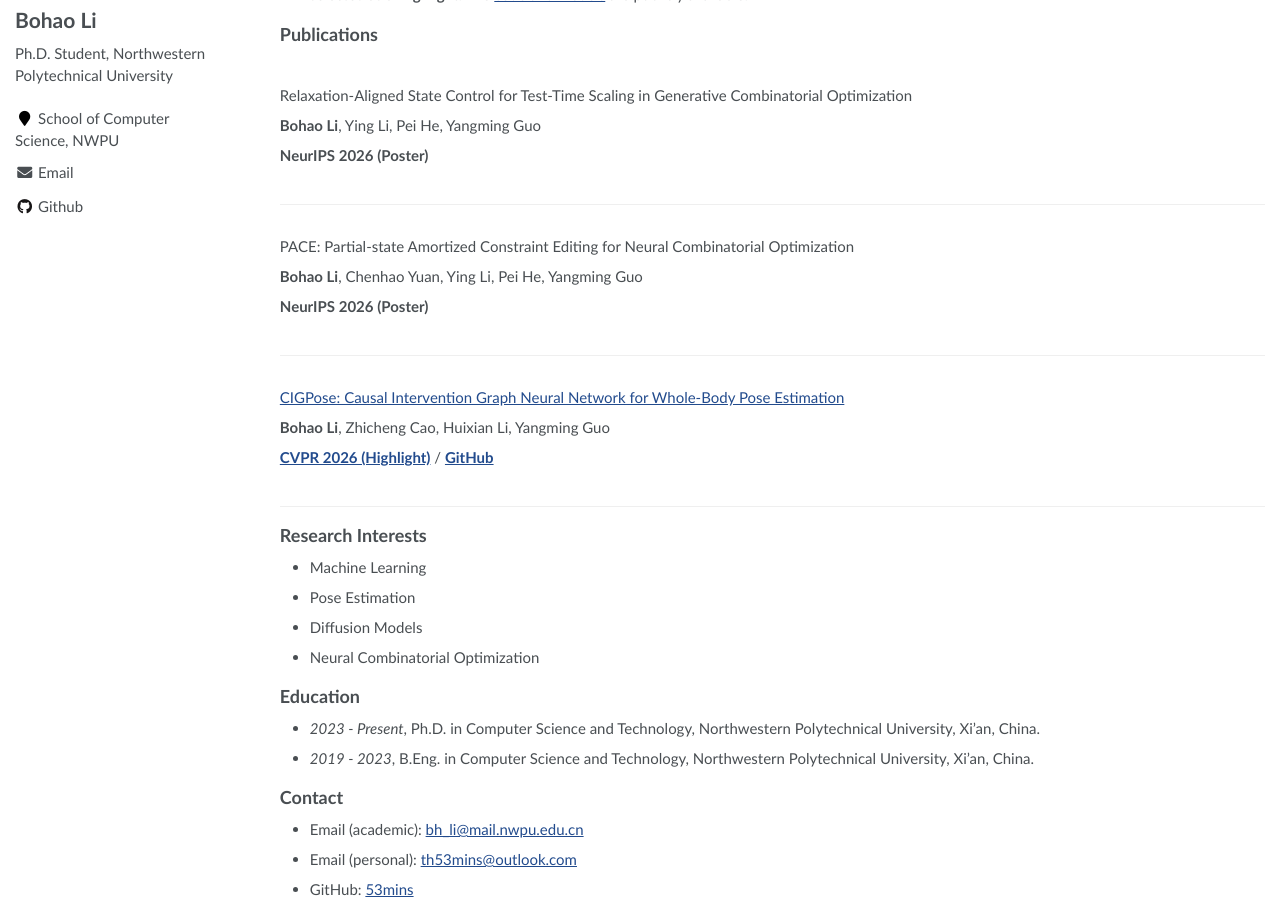
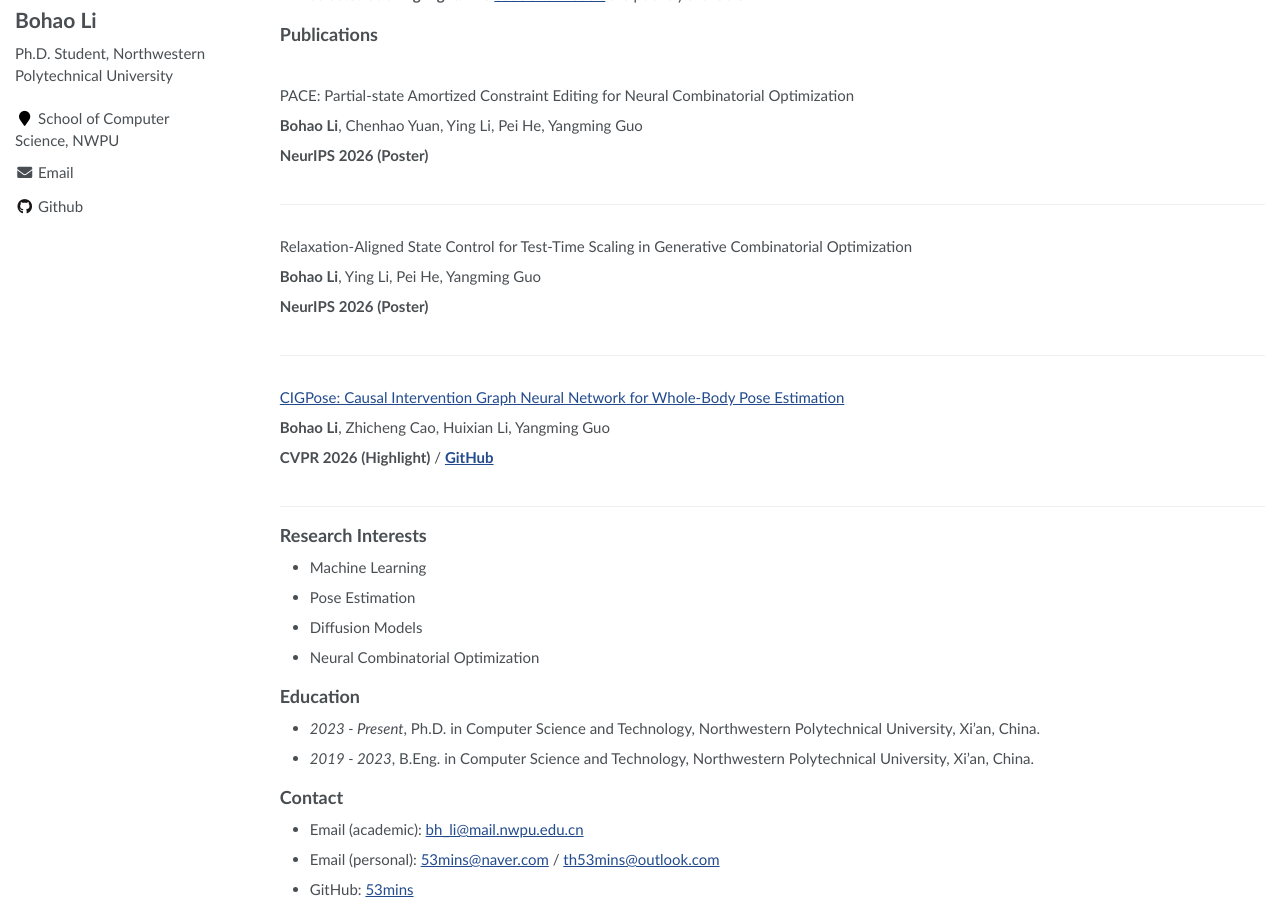
Before and after one commit to 53mins/BohaoLi, a Jekyll site: the page built from _pages/about.md, in a window 1280 px wide and 1184 px high, cut to the strip 269-1184 px from the top of the window. Built offline with Jekyll 4.4.1, drawn with Linux system fonts in a browser that asks for light colours; part of the change alters nothing that is shown.

Commit message:
modified:   _pages/about.md

```diff
--- a/_pages/about.md
+++ b/_pages/about.md
@@ -22,9 +22,9 @@ Previously, I received my B.Eng. in Computer Science and Technology from Northwe
 
 <div class='paper-box'><div class='paper-box-text paper-box-text-only' markdown="1">
 
-Relaxation-Aligned State Control for Test-Time Scaling in Generative Combinatorial Optimization
+PACE: Partial-state Amortized Constraint Editing for Neural Combinatorial Optimization
 
-**Bohao Li**, Ying Li, Pei He, Yangming Guo
+**Bohao Li**, Chenhao Yuan, Ying Li, Pei He, Yangming Guo
 
 **NeurIPS 2026 (Poster)**
 </div>
@@ -32,9 +32,9 @@ Relaxation-Aligned State Control for Test-Time Scaling in Generative Combinatori
 
 <div class='paper-box'><div class='paper-box-text paper-box-text-only' markdown="1">
 
-PACE: Partial-state Amortized Constraint Editing for Neural Combinatorial Optimization
+Relaxation-Aligned State Control for Test-Time Scaling in Generative Combinatorial Optimization
 
-**Bohao Li**, Chenhao Yuan, Ying Li, Pei He, Yangming Guo
+**Bohao Li**, Ying Li, Pei He, Yangming Guo
 
 **NeurIPS 2026 (Poster)**
 </div>
@@ -46,7 +46,7 @@ PACE: Partial-state Amortized Constraint Editing for Neural Combinatorial Optimi
 
 **Bohao Li**, Zhicheng Cao, Huixian Li, Yangming Guo
 
-[**CVPR 2026 (Highlight)**](https://openaccess.thecvf.com/content/CVPR2026/html/Li_CIGPose_Causal_Intervention_Graph_Neural_Network_for_Whole-Body_Pose_Estimation_CVPR_2026_paper.html) / [**GitHub**](https://github.com/53mins/CIGPose)
+**CVPR 2026 (Highlight)** / [**GitHub**](https://github.com/53mins/CIGPose)
 </div>
 </div>
 
@@ -62,5 +62,5 @@ PACE: Partial-state Amortized Constraint Editing for Neural Combinatorial Optimi
 
 ## Contact
 - Email (academic): [bh_li@mail.nwpu.edu.cn](mailto:bh_li@mail.nwpu.edu.cn)
-- Email (personal): [th53mins@outlook.com](mailto:th53mins@outlook.com)
+- Email (personal): [53mins@naver.com](mailto:53mins@naver.com) / [th53mins@outlook.com](mailto:th53mins@outlook.com)
 - GitHub: [53mins](https://github.com/53mins)
```
